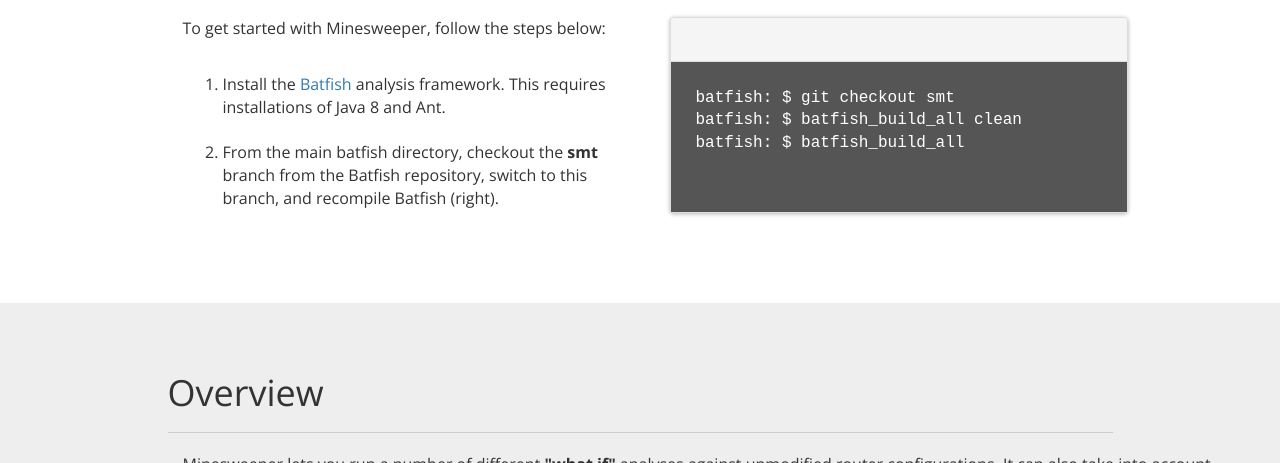
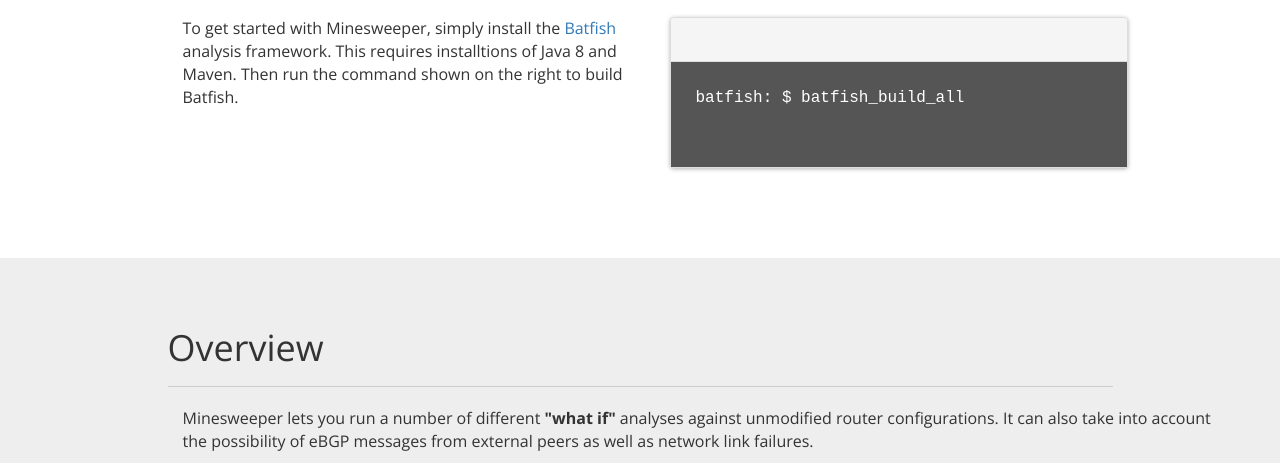
Before and after one commit to batfish/minesweeper, a plain HTML site: page index.html in a window 1280 px wide. Shown: the part 637-1100 px from the top of the page. Drawn offline with nearby package versions, Linux system fonts and the light colour scheme.

Commit message:
update site

```diff
--- a/index.html
+++ b/index.html
@@ -100,13 +100,7 @@
       <div class="container">
         <div class="row">
           <div class="col-lg-5 col-lg-offset-1">
-            <p>To get started with Minesweeper, follow the steps below:</p>
-            &nbsp
-            <ol>
-              <li>Install the <a href="https://github.com/batfish/batfish/wiki">Batfish</a> analysis framework. This requires installations of Java 8 and Ant.</li>
-              &nbsp
-              <li>From the main batfish directory, checkout the <b>smt</b> branch from the Batfish repository, switch to this branch, and recompile Batfish (right).</li>
-            </ol>
+            <p>To get started with Minesweeper, simply install the  <a href="https://github.com/batfish/batfish/wiki">Batfish</a> analysis framework. This requires installtions of Java 8 and Maven. Then run the command shown on the right to build Batfish.</p>
           </div>
           <div class="col-lg-5">
             <div class="panel panel-default raise-effect">
@@ -114,8 +108,6 @@
               <div class="panel-body code-snippet">
 
                 <pre>
-batfish: $ git checkout smt
-batfish: $ batfish_build_all clean
 batfish: $ batfish_build_all
                 </pre>
 
```
